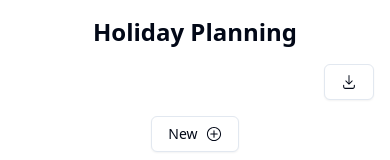
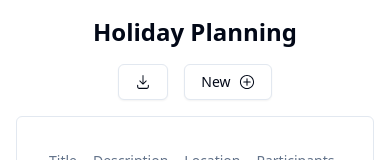
Before and after one commit to GeisielMelo/buzzvel-challenge, a React (Vite) app in the folder frontend/: page / in a window 390 px wide. Shown: the top 160 px of the page. Built offline with nearby package versions, Linux system fonts and the light colour scheme; no server answers.

Commit message:
style: fix buttons miss position

```diff
--- a/frontend/src/App.tsx
+++ b/frontend/src/App.tsx
@@ -13,8 +13,10 @@ const App: React.FC = () => {
       <main className='flex flex-col max-w-5xl w-full gap-4 p-4'>
         <div className='flex flex-col sm:flex-row gap-4 items-center w-full'>
           <h1 className='text-2xl font-bold'>Holiday Planning</h1>
-          <Download />
-          <Add />
+          <div className='flex gap-4 ml-0 sm:ml-auto'>
+            <Download />
+            <Add />
+          </div>
         </div>
         <div className='flex justify-center p-6 border rounded-md'>
           {loading ? <UpdateIcon className='animate-spin' /> : <Table data={data} />}
```
